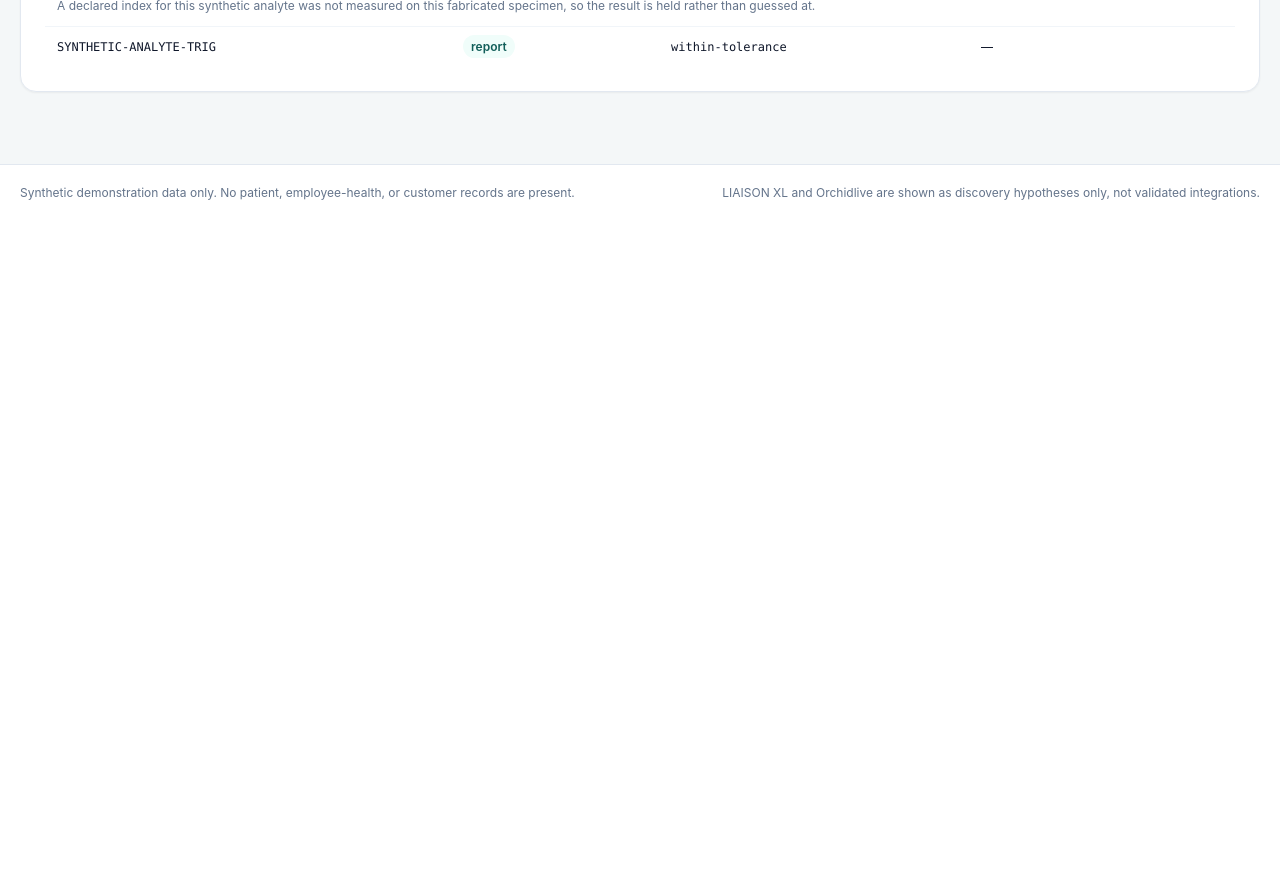
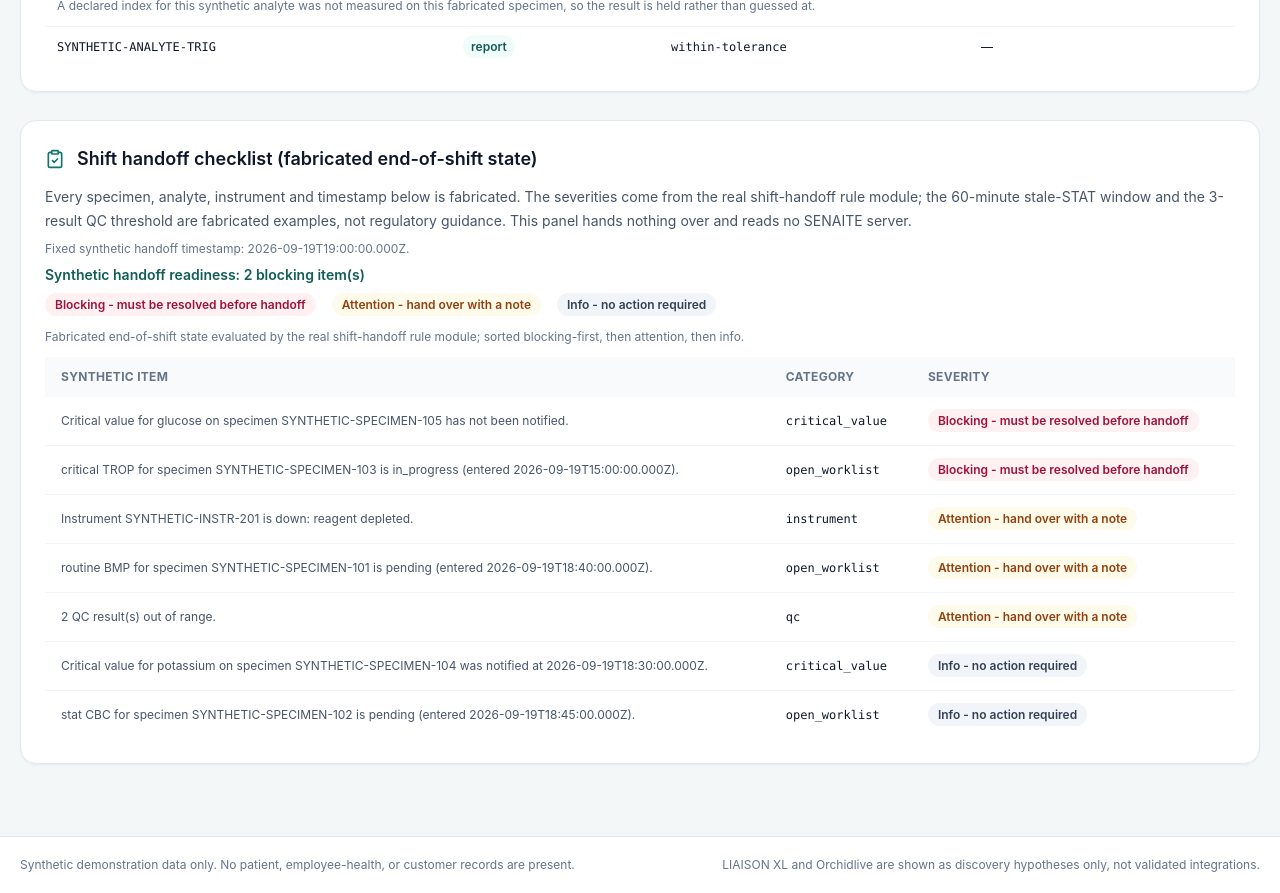
Before and after one commit to TombStoneDash/lims-box, a Next.js app: page /pilot/ohworks/result-review in a window 1280 px wide. Shown: the part 6320-7213 px from the top of the page. Before the commit the page ends 6541 px from the top, so only its background shows below. Built offline with nearby package versions, Linux system fonts and the light colour scheme.

Commit message:
feat: complete fleet task OHWORKS-WIRE-SHIFT-HANDOFF-CHECKLIST-PANEL-SECOND-20260921-R4

```diff
--- /dev/null
+++ b/app/pilot/ohworks/_components/shift-handoff-panel.tsx
@@ -0,0 +1,60 @@
+import { ClipboardCheck } from 'lucide-react';
+import { buildPilotShiftHandoffView } from '@/lib/ohworks-demo-shift-handoff-view';
+
+const severityStyles = {
+  blocking: 'bg-rose-50 text-rose-800',
+  attention: 'bg-amber-50 text-amber-800',
+  info: 'bg-slate-100 text-slate-700',
+};
+
+export function ShiftHandoffPanel() {
+  const view = buildPilotShiftHandoffView();
+
+  return (
+    <section className="rounded-2xl border border-slate-200 bg-white p-6 shadow-sm">
+      <div className="flex flex-wrap items-center gap-3">
+        <ClipboardCheck aria-hidden="true" className="h-5 w-5 text-teal-700" />
+        <h2 className="text-lg font-semibold">Shift handoff checklist (fabricated end-of-shift state)</h2>
+      </div>
+      <p className="mt-3 text-sm leading-6 text-slate-600">{view.caption}</p>
+      <p className="mt-2 text-xs text-slate-500">Fixed synthetic handoff timestamp: {view.generatedAt}.</p>
+      <p className="mt-2 text-sm font-semibold text-teal-800">
+        Synthetic handoff readiness: {view.readyForHandoff ? 'no blocking items' : `${view.blockingIssueCount} blocking item(s)`}
+      </p>
+
+      <ul className="mt-3 flex flex-wrap gap-4 text-xs text-slate-600">
+        <li><span className={`rounded-full px-2.5 py-1 font-semibold ${severityStyles.blocking}`}>Blocking - must be resolved before handoff</span></li>
+        <li><span className={`rounded-full px-2.5 py-1 font-semibold ${severityStyles.attention}`}>Attention - hand over with a note</span></li>
+        <li><span className={`rounded-full px-2.5 py-1 font-semibold ${severityStyles.info}`}>Info - no action required</span></li>
+      </ul>
+
+      <div className="mt-4 overflow-x-auto">
+        <table className="w-full min-w-[720px] text-left text-sm">
+          <caption className="pb-3 text-left text-xs text-slate-500">
+            Fabricated end-of-shift state evaluated by the real shift-handoff rule module; sorted blocking-first, then attention, then info.
+          </caption>
+          <thead className="bg-slate-50 text-xs uppercase tracking-wide text-slate-500">
+            <tr>
+              <th scope="col" className="px-4 py-3">Synthetic item</th>
+              <th scope="col" className="px-4 py-3">Category</th>
+              <th scope="col" className="px-4 py-3">Severity</th>
+            </tr>
+          </thead>
+          <tbody className="divide-y divide-slate-100">
+            {view.rows.map((row, index) => (
+              <tr key={`${row.category}-${index}`}>
+                <td className="px-4 py-4 text-xs text-slate-600">{row.description}</td>
+                <td className="px-4 py-4 font-mono text-xs">{row.category}</td>
+                <td className="px-4 py-4 text-xs text-slate-600">
+                  <span className={`rounded-full px-2.5 py-1 text-xs font-semibold ${severityStyles[row.severity]}`}>
+                    {row.severityLabel}
+                  </span>
+                </td>
+              </tr>
+            ))}
+          </tbody>
+        </table>
+      </div>
+    </section>
+  );
+}
--- a/app/pilot/ohworks/result-review/page.tsx
+++ b/app/pilot/ohworks/result-review/page.tsx
@@ -1,6 +1,7 @@
 import { buildPilotResultReviewView } from '@/lib/ohworks-demo-result-review-view';
 import { resolveRoleView } from '@/lib/ohworks-pilot';
 import { UnitsInterferencePanel } from '@/app/pilot/ohworks/_components/units-interference-panel';
+import { ShiftHandoffPanel } from '@/app/pilot/ohworks/_components/shift-handoff-panel';
 
 interface PageProps {
   searchParams?: Promise<{ role?: string }>;
@@ -91,6 +92,7 @@ export default async function OHWorksResultReview({ searchParams }: PageProps) {
       ))}
 
       <UnitsInterferencePanel />
+      <ShiftHandoffPanel />
     </div>
   );
 }
--- /dev/null
+++ b/lib/ohworks-demo-shift-handoff-view.ts
@@ -0,0 +1,107 @@
+import {
+  buildShiftHandoffChecklist,
+  STALE_STAT_MINUTES,
+  QC_BLOCKING_THRESHOLD,
+  type ShiftHandoffChecklistInput,
+  type HandoffItemCategory,
+  type HandoffItemSeverity,
+} from './ohworks-shift-handoff-checklist';
+
+export const DEMO_HANDOFF_AT = '2026-09-19T19:00:00.000Z';
+
+const SHIFT_HANDOFF_CAPTION =
+  'Every specimen, analyte, instrument and timestamp below is fabricated. The severities come from the real shift-handoff rule module; the 60-minute stale-STAT window and the 3-result QC threshold are fabricated examples, not regulatory guidance. This panel hands nothing over and reads no SENAITE server.';
+
+function minutesBefore(now: string, minutes: number): string {
+  return new Date(Date.parse(now) - minutes * 60000).toISOString();
+}
+
+/** All specimens, analytes and instruments below are fabricated examples, not real patient or customer data. */
+export function createPilotShiftHandoffFixtures(): ShiftHandoffChecklistInput {
+  const now = DEMO_HANDOFF_AT;
+  return {
+    openWorklistItems: [
+      {
+        specimenId: 'SYNTHETIC-SPECIMEN-101',
+        testCode: 'BMP',
+        status: 'pending',
+        priority: 'routine',
+        enteredAt: minutesBefore(now, 20),
+      },
+      {
+        specimenId: 'SYNTHETIC-SPECIMEN-102',
+        testCode: 'CBC',
+        status: 'pending',
+        priority: 'stat',
+        enteredAt: minutesBefore(now, 15),
+      },
+      {
+        specimenId: 'SYNTHETIC-SPECIMEN-103',
+        testCode: 'TROP',
+        status: 'in_progress',
+        priority: 'critical',
+        enteredAt: minutesBefore(now, 4 * 60),
+      },
+    ],
+    pendingCriticalValues: [
+      {
+        specimenId: 'SYNTHETIC-SPECIMEN-104',
+        analyte: 'potassium',
+        value: 7.1,
+        notifiedAt: minutesBefore(now, 30),
+      },
+      {
+        specimenId: 'SYNTHETIC-SPECIMEN-105',
+        analyte: 'glucose',
+        value: 480,
+        notifiedAt: null,
+      },
+    ],
+    qcOutOfRangeCount: 2,
+    instrumentsDown: [{ instrumentId: 'SYNTHETIC-INSTR-201', reason: 'reagent depleted' }],
+    now,
+  };
+}
+
+const SEVERITY_LABELS: Record<HandoffItemSeverity, string> = {
+  blocking: 'Blocking - must be resolved before handoff',
+  attention: 'Attention - hand over with a note',
+  info: 'Info - no action required',
+};
+
+export type PilotShiftHandoffRow = {
+  category: HandoffItemCategory;
+  severity: HandoffItemSeverity;
+  severityLabel: string;
+  description: string;
+};
+
+export type PilotShiftHandoffView = {
+  caption: string;
+  generatedAt: string;
+  readyForHandoff: boolean;
+  blockingIssueCount: number;
+  staleStatMinutes: number;
+  qcBlockingThreshold: number;
+  rows: PilotShiftHandoffRow[];
+};
+
+/** Read-only synthetic evaluation; no backing server, worklist feed or persistence. */
+export function buildPilotShiftHandoffView(): PilotShiftHandoffView {
+  const checklist = buildShiftHandoffChecklist(createPilotShiftHandoffFixtures());
+
+  return {
+    caption: SHIFT_HANDOFF_CAPTION,
+    generatedAt: checklist.generatedAt,
+    readyForHandoff: checklist.readyForHandoff,
+    blockingIssueCount: checklist.blockingIssueCount,
+    staleStatMinutes: STALE_STAT_MINUTES,
+    qcBlockingThreshold: QC_BLOCKING_THRESHOLD,
+    rows: checklist.items.map((item) => ({
+      category: item.category,
+      severity: item.severity,
+      severityLabel: SEVERITY_LABELS[item.severity],
+      description: item.description,
+    })),
+  };
+}
```
Also changed, not shown: 1 other file (tests, documents, lock files or other folders).
